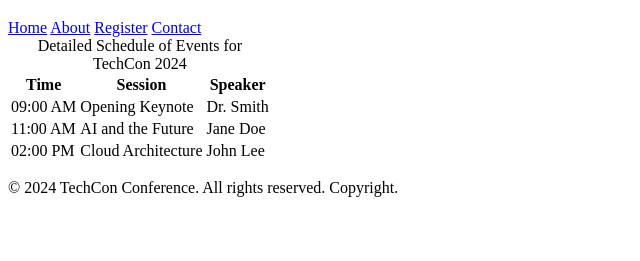
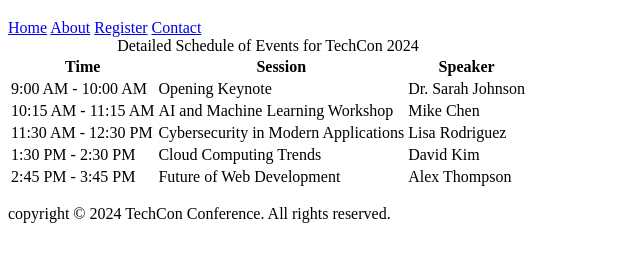
Before and after one commit to Ada-Mazi/TechCon_HTML, a plain HTML site: page techcon_website/schedule.html in a window 1280 px wide. Shown: the part 61-322 px from the top of the page, without its empty margins (0-640 px from the left). Drawn offline with Linux system fonts and the light colour scheme.

Commit message:
Fix schedule.html - add missing copyright text in footer

```diff
--- a/techcon_website/schedule.html
+++ b/techcon_website/schedule.html
@@ -3,10 +3,9 @@
 <head>
     <meta charset="UTF-8">
     <meta name="viewport" content="width=device-width, initial-scale=1.0">
-    <title>Schedule for TechCon 2024</title>
+    <title>Schedule - TechCon 2024</title>
 </head>
 <body>
-
     <header>
         <h1>Schedule for TechCon 2024</h1>
         <nav>
@@ -20,32 +19,45 @@
     <main>
         <table>
             <caption>Detailed Schedule of Events for TechCon 2024</caption>
+            <thead>
                 <tr>
                     <th scope="col">Time</th>
                     <th scope="col">Session</th>
                     <th scope="col">Speaker</th>
                 </tr>
+            </thead>
+            <tbody>
                 <tr>
-            <td>09:00 AM</td>
+                    <td>9:00 AM - 10:00 AM</td>
                     <td>Opening Keynote</td>
-            <td>Dr. Smith</td>
+                    <td>Dr. Sarah Johnson</td>
                 </tr>
                 <tr>
-            <td>11:00 AM</td>
-            <td>AI and the Future</td>
-            <td>Jane Doe</td>
+                    <td>10:15 AM - 11:15 AM</td>
+                    <td>AI and Machine Learning Workshop</td>
+                    <td>Mike Chen</td>
                 </tr>
                 <tr>
-            <td>02:00 PM</td>
-            <td>Cloud Architecture</td>
-            <td>John Lee</td>
+                    <td>11:30 AM - 12:30 PM</td>
+                    <td>Cybersecurity in Modern Applications</td>
+                    <td>Lisa Rodriguez</td>
                 </tr>
+                <tr>
+                    <td>1:30 PM - 2:30 PM</td>
+                    <td>Cloud Computing Trends</td>
+                    <td>David Kim</td>
+                </tr>
+                <tr>
+                    <td>2:45 PM - 3:45 PM</td>
+                    <td>Future of Web Development</td>
+                    <td>Alex Thompson</td>
+                </tr>
+            </tbody>
         </table>
     </main>
 
     <footer>
-    <p>© 2024 TechCon Conference. All rights reserved. Copyright.</p>
+        <p>copyright &copy; 2024 TechCon Conference. All rights reserved.</p>
     </footer>
-
 </body>
 </html>
```
Lines whose indentation alone changed are shown as unchanged.
